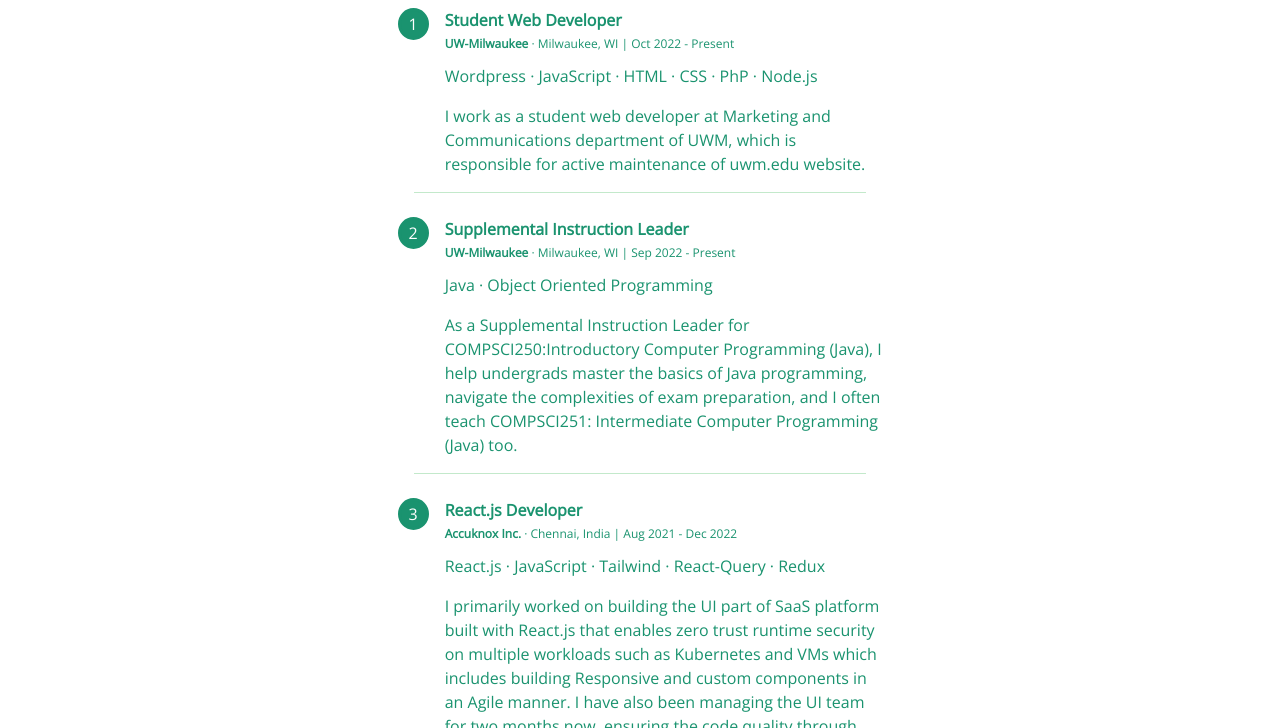
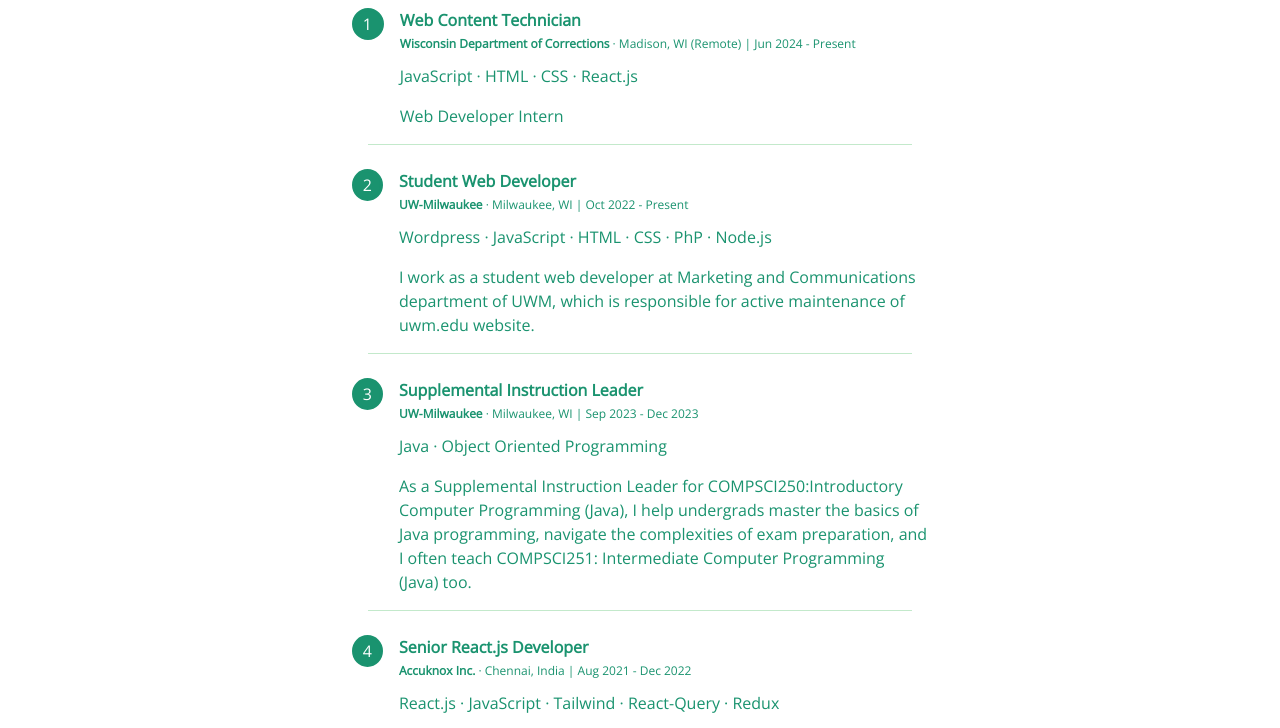
Before and after one commit to saiyerniakhil/akhil-portfolio, an Astro site: page /info in a window 1280 px wide. Shown: the part 152-880 px from the top of the page. Built offline with nearby package versions, Linux system fonts and the light colour scheme; Astro itself is replaced by a stand-in of ours.

Commit message:
add more workex, fix styling

```diff
--- a/src/layouts/Layout.astro
+++ b/src/layouts/Layout.astro
@@ -13,7 +13,7 @@
 const { title } = Astro.props;
 ---
 
-<!DOCTYPE html>
+<!doctype html>
 <html lang="en">
     <head>
         <meta charset="UTF-8" />
@@ -23,7 +23,10 @@
         <title>{title}</title>
 
         <!-- Google tag (gtag.js) -->
-    <script type="text/partytown" async src="https://www.googletagmanager.com/gtag/js?id=G-PJTJ3LHB7S"
+        <script
+            type="text/partytown"
+            async
+            src="https://www.googletagmanager.com/gtag/js?id=G-PJTJ3LHB7S"
         ></script>
         <script type="text/partytown">
             window.dataLayer = window.dataLayer || [];
@@ -63,10 +66,17 @@
     main {
         margin: auto;
         padding: 1.5rem;
-    max-width: 60ch;
+        max-width: 70ch;
     }
     code {
-    font-family: Menlo, Monaco, Lucida Console, Liberation Mono,
-      DejaVu Sans Mono, Bitstream Vera Sans Mono, Courier New, monospace;
+        font-family:
+            Menlo,
+            Monaco,
+            Lucida Console,
+            Liberation Mono,
+            DejaVu Sans Mono,
+            Bitstream Vera Sans Mono,
+            Courier New,
+            monospace;
     }
 </style>
--- a/src/pages/info.astro
+++ b/src/pages/info.astro
@@ -13,6 +13,15 @@
 
 const workExperience: Array<WorkExperienceItem> = [
     {
+        company: "Wisconsin Department of Corrections",
+        fromDuration: "Jun 2024",
+        toDuration: "Present",
+        role: "Web Content Technician",
+        description: "Web Developer Intern",
+        technologies: ["JavaScript", "HTML", "CSS", "React.js"],
+        location: "Madison, WI (Remote)",
+    },
+    {
         company: "UW-Milwaukee",
         fromDuration: "Oct 2022",
         toDuration: "Present",
@@ -25,28 +34,25 @@
             "HTML",
             "CSS",
             "PhP",
-      "Node.js"
+            "Node.js",
         ],
         location: "Milwaukee, WI",
     },
     {
         company: "UW-Milwaukee",
-    fromDuration: "Sep 2022",
-    toDuration: "Present",
+        fromDuration: "Sep 2023",
+        toDuration: "Dec 2023",
         role: "Supplemental Instruction Leader",
         description:
             "As a Supplemental Instruction Leader for COMPSCI250:Introductory Computer Programming (Java), I help undergrads master the basics of Java programming, navigate the complexities of exam preparation, and I often teach COMPSCI251: Intermediate Computer Programming (Java) too.",
-    technologies: [
-      "Java",
-      "Object Oriented Programming"
-    ],
+        technologies: ["Java", "Object Oriented Programming"],
         location: "Milwaukee, WI",
     },
     {
         company: "Accuknox Inc.",
         fromDuration: "Aug 2021",
         toDuration: "Dec 2022",
-    role: "React.js Developer",
+        role: "Senior React.js Developer",
         description:
             "I primarily worked on building the UI part of SaaS platform built with React.js that enables zero trust runtime security on multiple workloads such as Kubernetes and VMs which includes building Responsive and custom components in an Agile manner. I have also been managing the UI team for two months now, ensuring the code quality through code reviews  and the quick release of the features every sprint. I have been a part of interviews helping my company hire React developers and trainees.",
         technologies: [
@@ -144,7 +150,9 @@
             <span class="mr-2">
                 <Icons type="connect" />
             </span>
-      <h3 class="font-semibold underline text-emerald">Connect with me</h3>
+            <h3 class="font-semibold underline text-emerald">
+                Connect with me
+            </h3>
         </div>
         <SocialMediaLinks handles={socialHandles} />
     </main>
```
Lines whose indentation alone changed are shown as unchanged.
